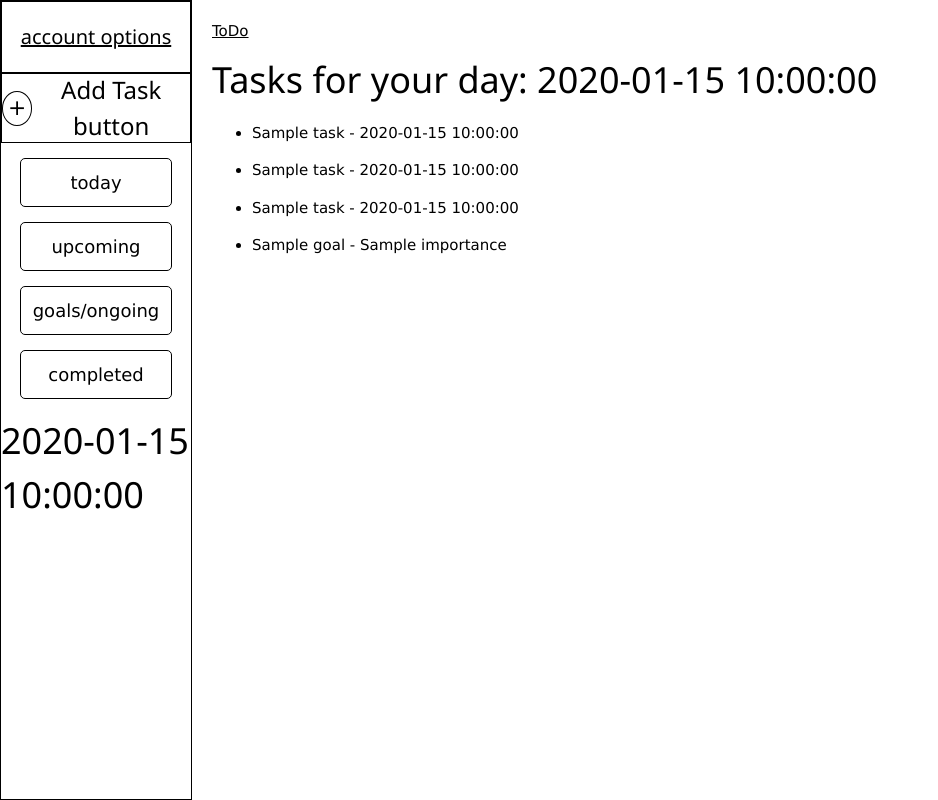
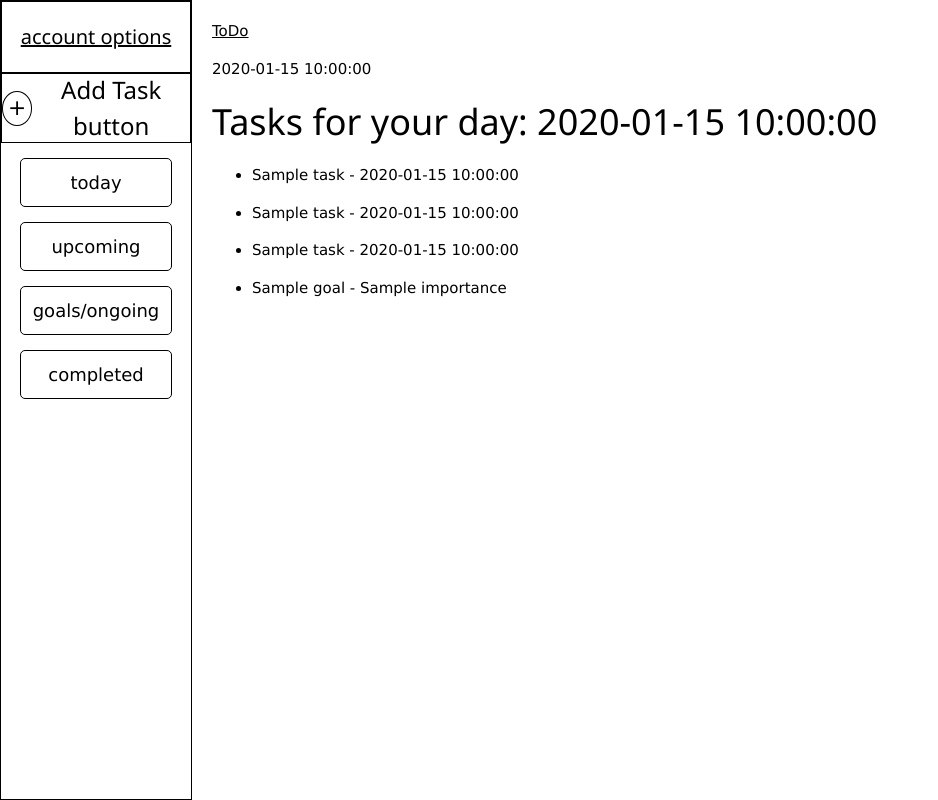
Before and after one commit to EBBD88/ToDo-list-Flask, a Flask app: template templates/home.html in a window 1280 px wide. Shown: the whole page, without its empty margins (0-938 px from the left). Run offline with Flask 3, Linux system fonts and the light colour scheme; the template is opened without the code that fills it: most values are stand-ins (such as "Sample title", 1, 10 or a date in 2020).

Commit message:
moving user local datetime into the header section

```diff
--- a/templates/layout.html
+++ b/templates/layout.html
@@ -31,10 +31,12 @@
         <div>
             <a href="" class="page-button">completed</a>
         </div>
-        <h1>{{ user_local_datetime }}</h1>
     </div>
     <div class="page-display">
-        <a href="/home" class="home-button">ToDo</a>
+        <div class="header">
+            <a href="/home" class="home-button">ToDo</a>
+            <p class="datetime">{{ user_local_datetime }}</p>
+        </div>
         <div>
 
             {% block body %}
```
